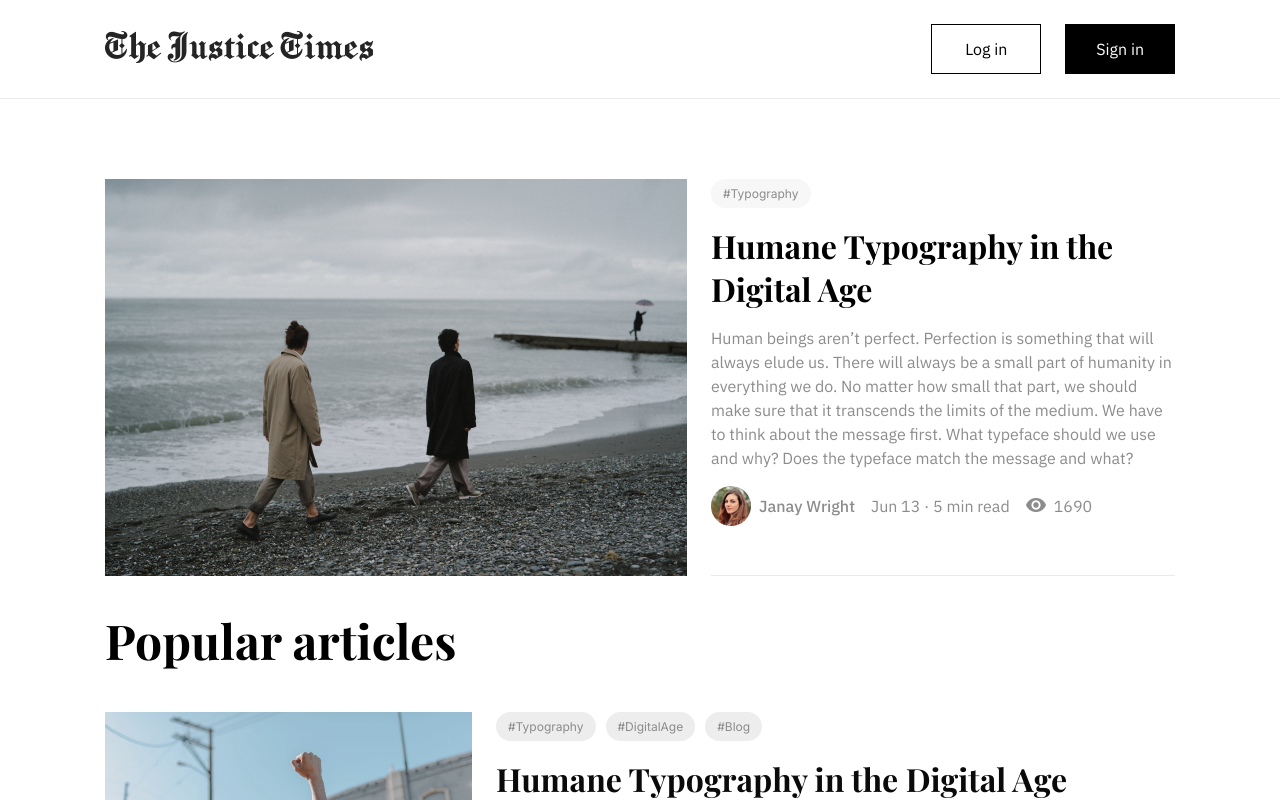
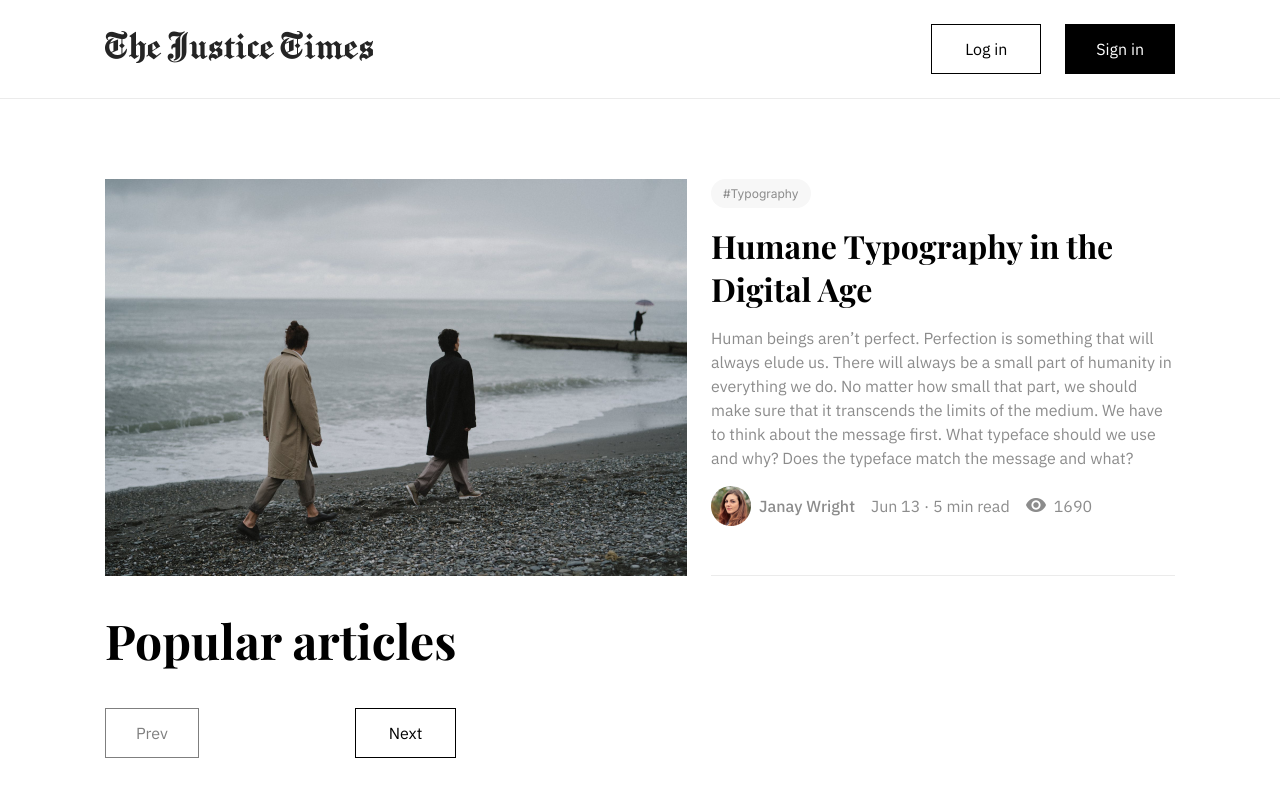
Before and after one commit to AlexMalikhin/TheJusticeTimes, a React (Create React App) app: page /AllArticles in a window 1280 px wide. Shown: the top 800 px of the page. Built offline with nearby package versions, Linux system fonts and the light colour scheme.

Commit message:
working about show all articles from localstorage.......

```diff
--- a/src/components/AddArticle/AddArticle.jsx
+++ b/src/components/AddArticle/AddArticle.jsx
@@ -14,7 +14,15 @@ import "react-draft-wysiwyg/dist/react-draft-wysiwyg.css";
 export const AddArticle = () =>{
     const navigate = useNavigate();
     const reader = new FileReader();
-    const {authKey, setAllArticles, allArticles, currentUser} = useContext(AppContext);
+    const {
+        authKey,
+        setAllArticles,
+        allArticles,
+        currentUser,
+        currentUserFirstName,
+        currentUserLastName
+    } = useContext(AppContext);
+
     const [editorState, setEditorState] = useState(EditorState.createEmpty());
     const [imgNewArticle, setImgNewArticle] = useState('');
     const [newArticleTitle, setNewArticleTitle] = useState('');
@@ -51,6 +59,8 @@ export const AddArticle = () =>{
         const myNewArticle = {
             id: Math.random().toString(36).substr(2, 13),
             userId: authKey,
+            firstname: currentUserFirstName,
+            lastname: currentUserLastName,
             title: newArticleTitle,
             category: newArticleCategory,
             headImg: imgNewArticle,
--- a/src/components/AppContext/AppContext.js
+++ b/src/components/AppContext/AppContext.js
@@ -32,6 +32,7 @@ export const AppContextProvider = ({children}) => {
     const [allArticles, setAllArticles] = useState([]);
 
     const [currentUser, setCurrentUser] = useState({});
+    const [profileAvatar, setProfileAvatar] = useState('');
 
     return (
         <AppContext.Provider value={{
@@ -85,6 +86,9 @@ export const AppContextProvider = ({children}) => {
             setCurrentUser,
             allArticles,
             setAllArticles,
+
+            profileAvatar,
+            setProfileAvatar,
         }}>
             {children}
         </AppContext.Provider>);
--- a/src/components/Main/Articles/Article.js
+++ b/src/components/Main/Articles/Article.js
@@ -4,7 +4,7 @@ import {useNavigate} from 'react-router-dom';
 import viewsImg from "../../../img/viewsImg.png";
 import styles from './Article.module.css';
 
-const Article = ({id, img, author, avatar, views, header, paragraph, month, day, readed, tags}) => {
+const Article = ({id, img, firstname, lastname, avatar, views, header, paragraph, month, day, readed, tags}) => {
     const navigate = useNavigate();
     const showFullArticle = useCallback((id) => {
         navigate(`./${id}`, {replace: true})
@@ -15,14 +15,14 @@ const Article = ({id, img, author, avatar, views, header, paragraph, month, day,
             <img src={img} className={styles.img_article}/>
             <div className={styles.article_block}>
                 <ul>
-                    {tags.map(item => <li key={item.key} className={styles.hashtags}><a>{item.title}</a></li>)}
+                    <li className={styles.hashtags}><a>{tags}</a></li>
                 </ul>
                 <h2>{header}</h2>
                 <p className={styles.paragraph_short}>{paragraph}</p>
                 <div className={styles.article_info}>
                     <div className={styles.avatar_block}>
                         <img src={avatar} className={styles.avatars}/>
-                        <span className={styles.avatar_name}>{author}</span>
+                        <span className={styles.avatar_name}>{firstname} {lastname}</span>
                     </div>
                     <div className={styles.m8}>
                         <span>{month} {day} · {readed} min read</span>
--- a/src/components/Main/Main.js
+++ b/src/components/Main/Main.js
@@ -7,8 +7,8 @@ import {articles} from "../../mockStore/articles";
 import styles from './Main.module.css';
 
 export const Main = () => {
-    const {currentPage, setCurrentPage} = useContext(AppContext);
-    const slicedArticles = useMemo(() => articles.slice(currentPage * 6, currentPage * 6 + 6), [currentPage])
+    const {currentPage, setCurrentPage, allArticles, profileAvatar} = useContext(AppContext);
+    const slicedArticles = useMemo(() => allArticles.slice(currentPage * 6, currentPage * 6 + 6), [currentPage, allArticles])
     return (
         <div className={styles.main_container}>
             <TopArticle/>
@@ -16,22 +16,34 @@ export const Main = () => {
                 <h1>Popular articles</h1>
                 {slicedArticles.map((article =>
                     <Article
-                        id={article.key}
-                        key={article.key}
-                        img={article.img}
-                        author={article.author}
-                        avatar={article.avatar}
+                    //     id: Math.random().toString(36).substr(2, 13),
+                    // userId: authKey,
+                    // title: newArticleTitle,
+                    // category: newArticleCategory,
+                    // headImg: imgNewArticle,
+                    // monthOfCreated: getMonth(),
+                    // dayOfCreated: getDay(),
+                    // timeOfCreated: getTimePublication(),
+                    // text: editorState.getCurrentContent().getPlainText(),
+                    // views: 0,
+                        id={article.userId}
+                        key={article.id}
+                        img={article.headImg}
+                        firstname={article.firstname}
+                        lastname={article.lastname}
+                        avatar={profileAvatar}
                         views={article.views}
-                        header={article.header}
-                        paragraph={article.paragraph}
-                        month={article.month}
-                        day={article.day}
-                        readed={article.day}
-                        tags={article.hashtags}
+                        header={article.title}
+                        paragraph={article.text}
+                        month={article.monthOfCreated}
+                        day={article.dayOfCreated}
+                        minutes={article.timeOfCreated}
+                        tags={article.category}
                     />))}
                 <Paggination
                     setPage={setCurrentPage}
                     page={currentPage}
+                    allArticles={allArticles}
                 />
             </div>
         </div>
--- a/src/components/Main/Main.module.css
+++ b/src/components/Main/Main.module.css
@@ -1,7 +1,7 @@
 .main_container{
     margin: 80px 0px;
     display: flex;
-    align-items: center;
+    align-items: flex-start;
     flex-direction: column;
 }
 .main_content{
--- a/src/components/Paggination/Paggination.js
+++ b/src/components/Paggination/Paggination.js
@@ -5,7 +5,7 @@ import buttonStyles from '../Button/Button.module.css';
 import styles from "./Paggination.module.css";
 
 
-export const Paggination = ({setPage, page}) => {
+export const Paggination = ({setPage, page, allArticles}) => {
 
     const prevPage = useCallback(() => {
         setPage((page) => (page === 0) ? 0 : page - 1);
@@ -27,7 +27,7 @@ export const Paggination = ({setPage, page}) => {
                 click={nextPage}
                 style={buttonStyles.header_logIn}
                 title='Next'
-                disable={page * 11 > articles.length}
+                disable={page * 11 > allArticles.length}
             >
                 Next
             </Button>
--- a/src/components/ProfilePage/ProfilePage.jsx
+++ b/src/components/ProfilePage/ProfilePage.jsx
@@ -24,10 +24,14 @@ export const ProfilePage = () =>{
         setCurrentUserFirstName,
         setCurrentUserLastName,
         setCurrentUserDescription,
+        profileAvatar,
+        setProfileAvatar,
+        allArticles,
+        setAllArticles,
         authKey} = useContext(AppContext);
 
     const [othersUsers, setOthersUsers] = useState([]);
-    const [newImage, setNewImage] = useState('');
+    // const [newImage, setNewImage] = useState('');
     const changeUserDescription = (e) =>{
         setCurrentUserDescription((value)=> value = e.target.value);
     }
@@ -41,20 +45,26 @@ export const ProfilePage = () =>{
         const otherUsers = (users.filter((user)=> user.userId !== authKey));
         const allNewUsers = [...otherUsers, {
             ...currentUser,
-            avatar: newImage,
+            avatar: profileAvatar,
             firstname: currentUserFirstName,
             lastname: currentUserLastName,
             description: currentUserDescription,
         }]
         setUsers(allNewUsers)
         localStorage.setItem('users', JSON.stringify(allNewUsers))
+        const myArticles = (allArticles.filter((article)=> article.userId === authKey))
+        console.log(myArticles);
+        const chagedMyArticles = myArticles.map((article)=> ({...article, avatar: profileAvatar, firstname: currentUserFirstName, lastname: currentUserLastName }) )
+        console.log(chagedMyArticles);
+        // console.log(changedMyArticles);
+        // написать функцию по получению , изменению фамилии ,имени и аватара B массиве articles и отправке на localStorage
     }
 
     useEffect(()=>{
         if(!!authKey){
             const currentUser = users.find((user)=> user.userId === authKey);
             setCurrentUser(currentUser);
-            setNewImage(currentUser.avatar);
+            setProfileAvatar(currentUser.avatar);
             setCurrentUserDescription(currentUser.description);
             setCurrentUserLastName(currentUser.lastname);
             setCurrentUserFirstName(currentUser.firstname);
@@ -65,12 +75,12 @@ export const ProfilePage = () =>{
         const file = e.target.files[0];
         reader.onloadend = () => {
             const base64String = reader.result;
-            setNewImage(base64String);
+            setProfileAvatar(base64String);
         };
         reader.readAsDataURL(file);
     };
     const clearImg = () =>{
-        setNewImage('')
+        setProfileAvatar('')
     }
 
     return(
@@ -78,7 +88,7 @@ export const ProfilePage = () =>{
             <h1 className={profilePageStyles.header}>Profile</h1>
             <div className={profilePageStyles.content_block}>
                 <div className={profilePageStyles.photo_block}>
-                    <img src={newImage || defaultAvatar} className={profilePageStyles.avatar}/>
+                    <img src={profileAvatar || defaultAvatar} className={profilePageStyles.avatar}/>
                     <div className={profilePageStyles.upload_input}>
                         <label htmlFor='upload' className={profilePageStyles.input_label}>Change Photo</label>
                         <input id='upload' className={profilePageStyles.input_file_hidden} type='file' accept=".png, .jpg, .jpeg" onChange={saveImage}/>
```
